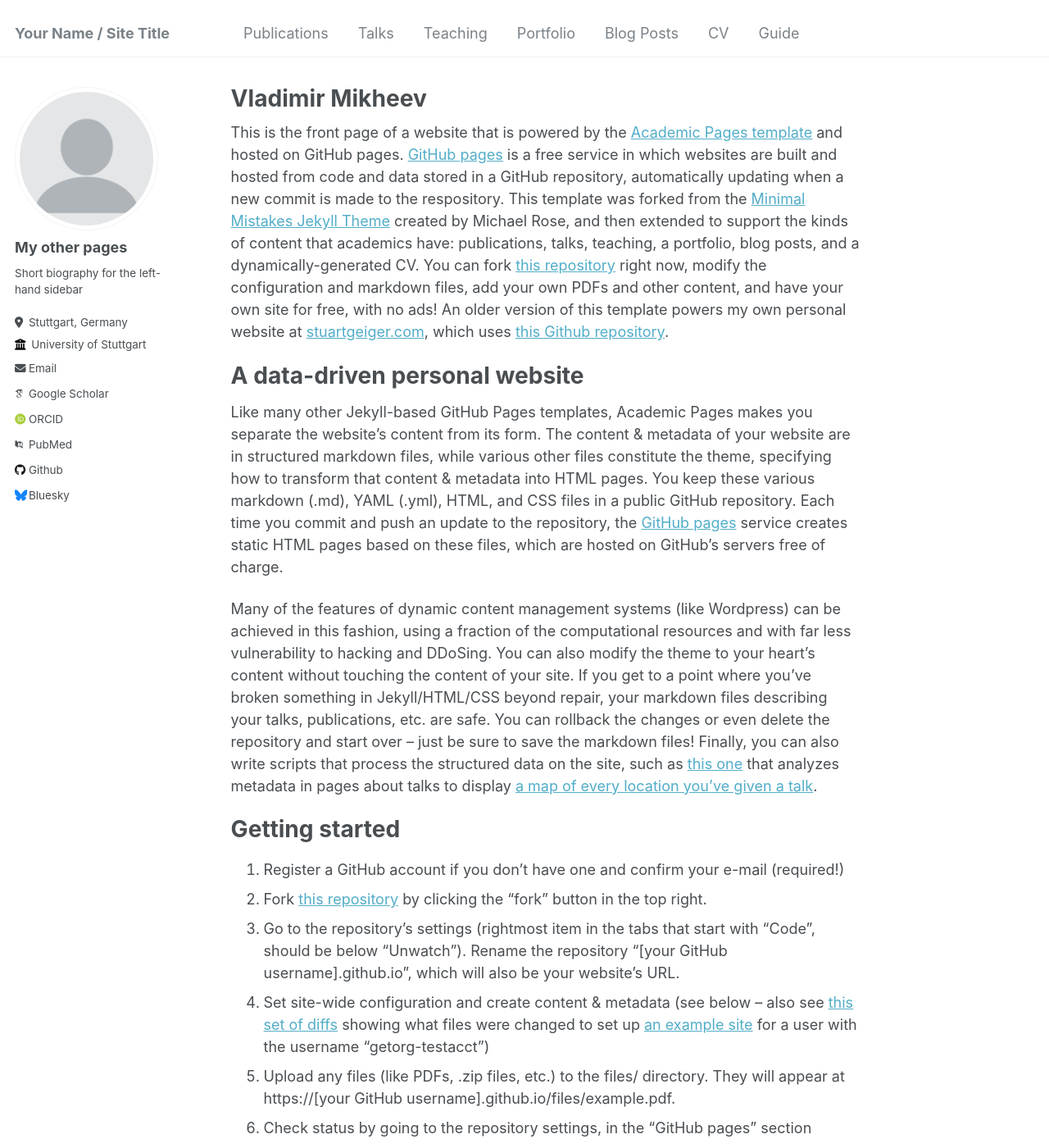
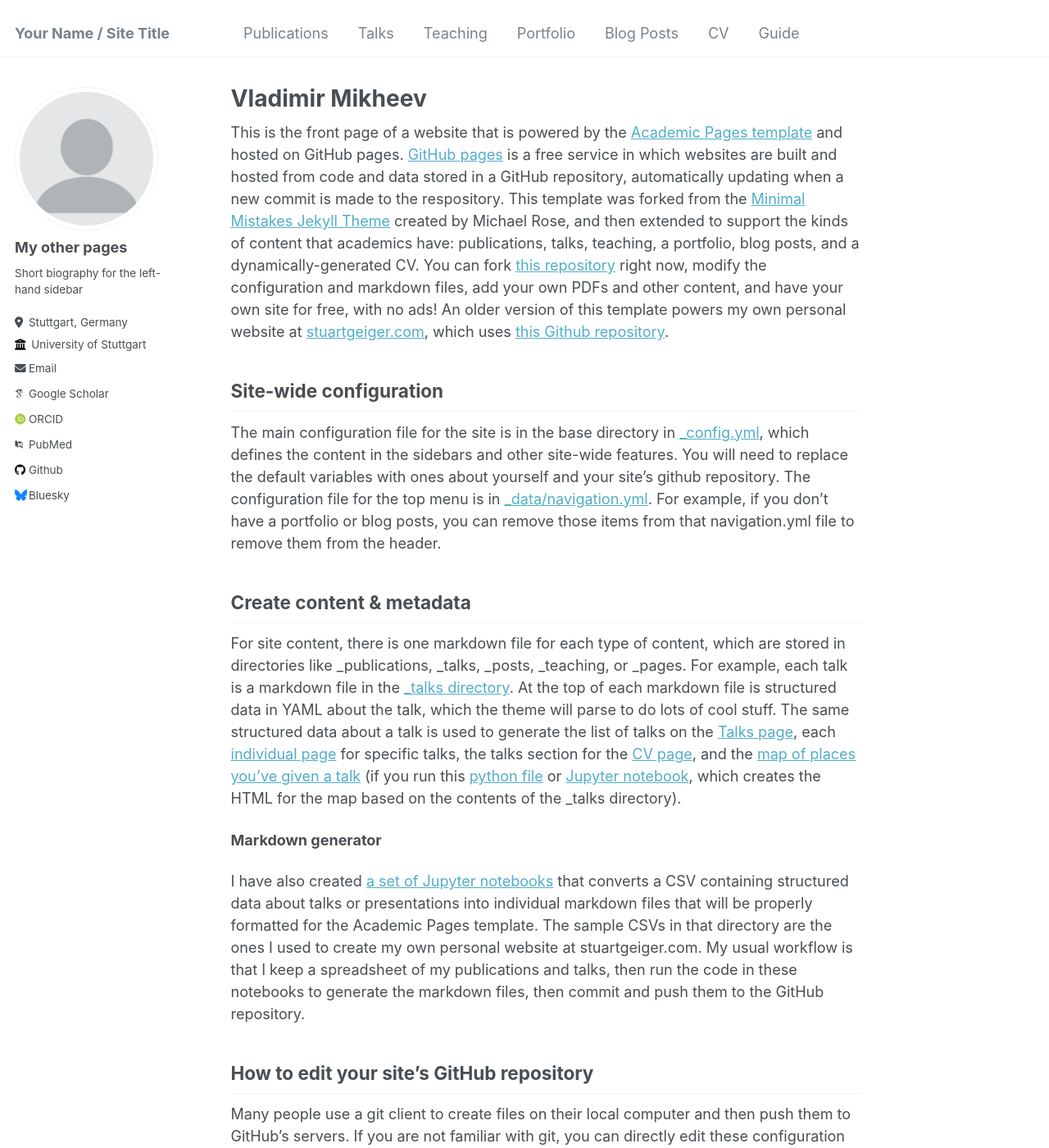
Before and after one commit to vladdez/MIkheev, a Jekyll site: the page built from _pages/about.md, in a window 1280 px wide and 1400 px high. Shown: the whole window at 82% size. Built offline with Jekyll 4.4.1, drawn with Linux system fonts in a browser that asks for light colours; some web fonts are replaced.

Commit message:
Update about.md

```diff
--- a/_pages/about.md
+++ b/_pages/about.md
@@ -8,21 +8,6 @@ redirect_from:
 ---
 
 This is the front page of a website that is powered by the [Academic Pages template](https://github.com/academicpages/academicpages.github.io) and hosted on GitHub pages. [GitHub pages](https://pages.github.com) is a free service in which websites are built and hosted from code and data stored in a GitHub repository, automatically updating when a new commit is made to the respository. This template was forked from the [Minimal Mistakes Jekyll Theme](https://mmistakes.github.io/minimal-mistakes/) created by Michael Rose, and then extended to support the kinds of content that academics have: publications, talks, teaching, a portfolio, blog posts, and a dynamically-generated CV. You can fork [this repository](https://github.com/academicpages/academicpages.github.io) right now, modify the configuration and markdown files, add your own PDFs and other content, and have your own site for free, with no ads! An older version of this template powers my own personal website at [stuartgeiger.com](http://stuartgeiger.com), which uses [this Github repository](https://github.com/staeiou/staeiou.github.io).
-
-A data-driven personal website
-======
-Like many other Jekyll-based GitHub Pages templates, Academic Pages makes you separate the website's content from its form. The content & metadata of your website are in structured markdown files, while various other files constitute the theme, specifying how to transform that content & metadata into HTML pages. You keep these various markdown (.md), YAML (.yml), HTML, and CSS files in a public GitHub repository. Each time you commit and push an update to the repository, the [GitHub pages](https://pages.github.com/) service creates static HTML pages based on these files, which are hosted on GitHub's servers free of charge.
-
-Many of the features of dynamic content management systems (like Wordpress) can be achieved in this fashion, using a fraction of the computational resources and with far less vulnerability to hacking and DDoSing. You can also modify the theme to your heart's content without touching the content of your site. If you get to a point where you've broken something in Jekyll/HTML/CSS beyond repair, your markdown files describing your talks, publications, etc. are safe. You can rollback the changes or even delete the repository and start over -- just be sure to save the markdown files! Finally, you can also write scripts that process the structured data on the site, such as [this one](https://github.com/academicpages/academicpages.github.io/blob/master/talkmap.ipynb) that analyzes metadata in pages about talks to display [a map of every location you've given a talk](https://academicpages.github.io/talkmap.html).
-
-Getting started
-======
-1. Register a GitHub account if you don't have one and confirm your e-mail (required!)
-1. Fork [this repository](https://github.com/academicpages/academicpages.github.io) by clicking the "fork" button in the top right.
-1. Go to the repository's settings (rightmost item in the tabs that start with "Code", should be below "Unwatch"). Rename the repository "[your GitHub username].github.io", which will also be your website's URL.
-1. Set site-wide configuration and create content & metadata (see below -- also see [this set of diffs](http://archive.is/3TPas) showing what files were changed to set up [an example site](https://getorg-testacct.github.io) for a user with the username "getorg-testacct")
-1. Upload any files (like PDFs, .zip files, etc.) to the files/ directory. They will appear at https://[your GitHub username].github.io/files/example.pdf.
-1. Check status by going to the repository settings, in the "GitHub pages" section
 
 Site-wide configuration
 ------
```
